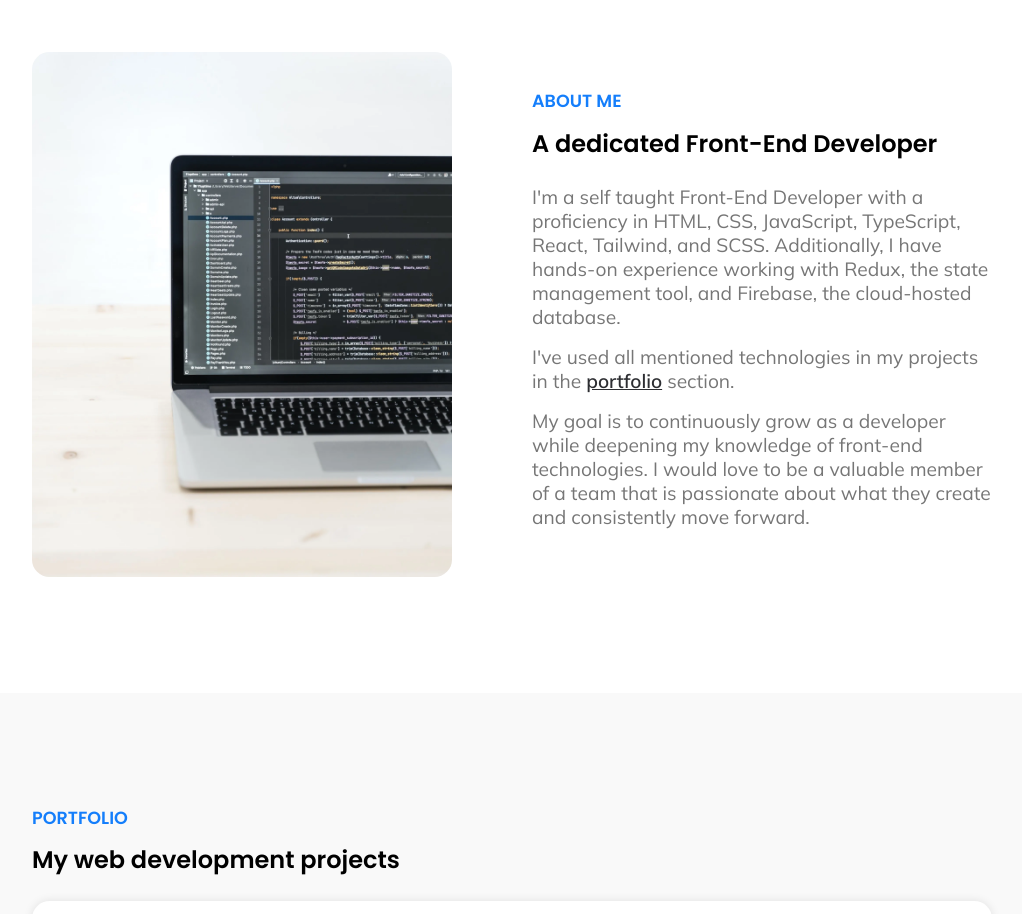
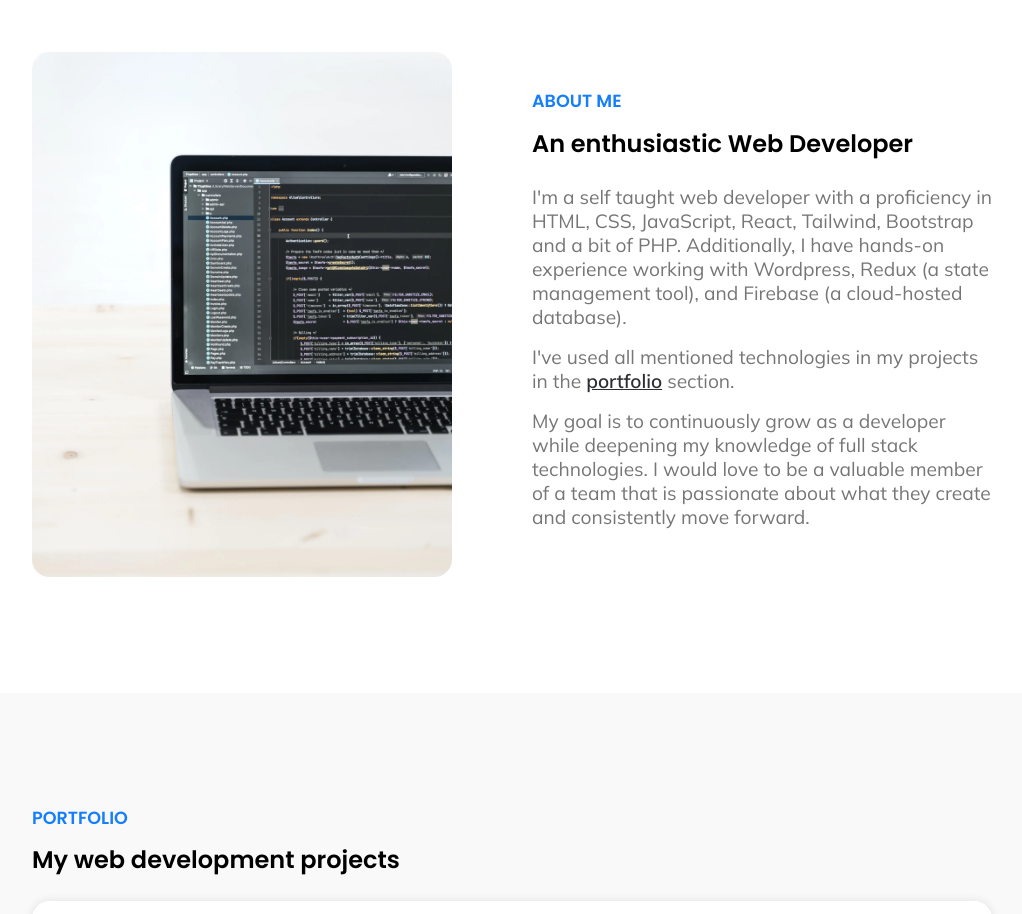
Before and after one commit to zdenekdev/portfolio, a React (Create React App) app: page / in a window 1280 px wide. Shown: the part 860-1774 px from the top of the page, without its empty margins (128-1150 px from the left). Built offline with nearby package versions, Linux system fonts and the light colour scheme.

Commit message:
about section edited

```diff
--- a/src/components/About.tsx
+++ b/src/components/About.tsx
@@ -17,19 +17,17 @@ function About() {
             <Reveal>
               <div>
                 <h4 className="about__heading">About me</h4>
-                <h3 className="about__title">
-                  A dedicated Front-End Developer
-                </h3>
+                <h3 className="about__title">An enthusiastic Web Developer</h3>
               </div>
             </Reveal>
             <Reveal>
               <div className="about__text">
                 <p className="about__text-para">
-                  I'm a self taught Front-End Developer with a proficiency in
-                  HTML, CSS, JavaScript, TypeScript, React, Tailwind, and SCSS.
-                  Additionally, I have hands-on experience working with Redux,
-                  the state management tool, and Firebase, the cloud-hosted
-                  database.
+                  I'm a self taught web developer with a proficiency in HTML,
+                  CSS, JavaScript, React, Tailwind, Bootstrap and a bit of PHP.
+                  Additionally, I have hands-on experience working with
+                  Wordpress, Redux (a state management tool), and Firebase (a
+                  cloud-hosted database).
                 </p>
                 <p className="about__text-para">
                   I've used all mentioned technologies in my projects in the{" "}
@@ -40,7 +38,7 @@ function About() {
                 </p>
                 <p className="about__text-para">
                   My goal is to continuously grow as a developer while deepening
-                  my knowledge of front-end technologies. I would love to be a
+                  my knowledge of full stack technologies. I would love to be a
                   valuable member of a team that is passionate about what they
                   create and consistently move forward.
                 </p>
```
